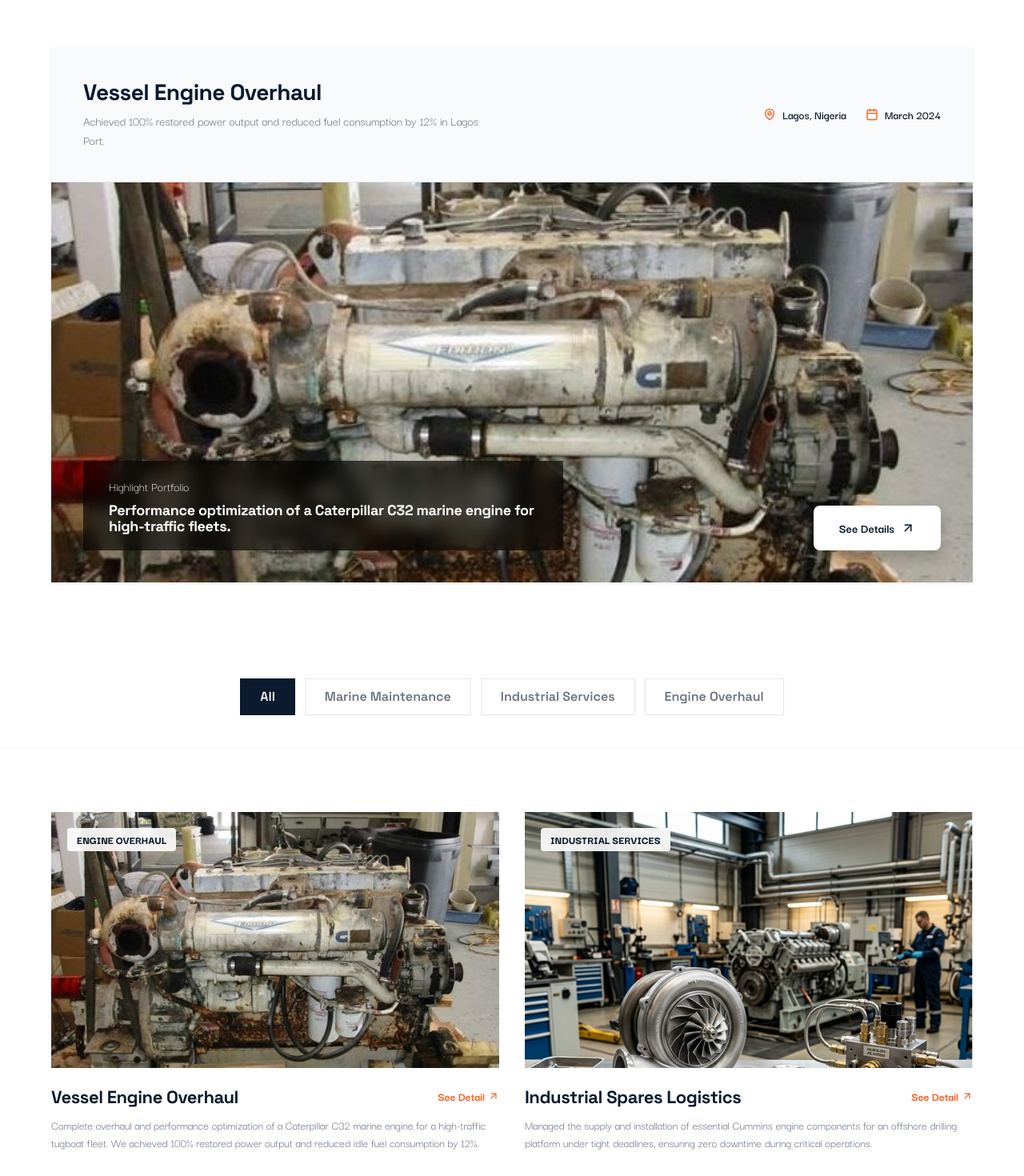
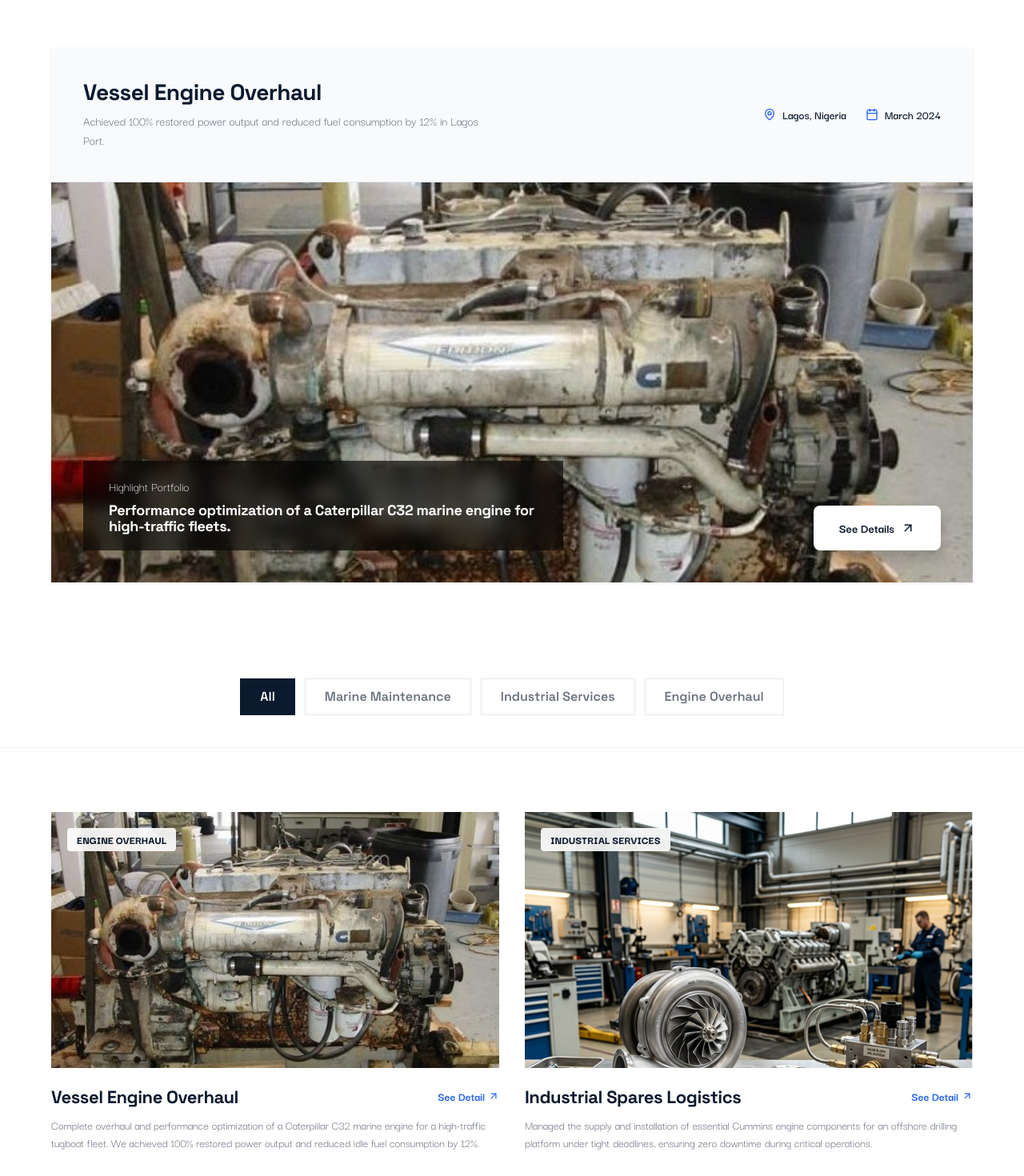
Before and after one commit to writeprovidence/STANCHTECH, a Next.js app: page /projects in a window 1280 px wide. Shown: the part 520-1990 px from the top of the page at 80% size. Built offline with nearby package versions, Linux system fonts and the light colour scheme; no server answers.

Commit message:
Change portfolio icons and see detail links to blue

```diff
--- a/src/app/projects/page.tsx
+++ b/src/app/projects/page.tsx
@@ -141,11 +141,11 @@
                 </div>
                 <div style={{ display: "flex", gap: "24px", justifyContent: "flex-end", flexWrap: "wrap" }}>
                    <div style={{ display: "flex", alignItems: "center", gap: 8 }}>
-                     <MapPin size={16} color="#fb5b17" />
+                     <MapPin size={16} color="#2563eb" />
                      <span style={{ fontSize: 15, fontWeight: 600 }}>Lagos, Nigeria</span>
                    </div>
                    <div style={{ display: "flex", alignItems: "center", gap: 8 }}>
-                     <Calendar size={16} color="#fb5b17" />
+                     <Calendar size={16} color="#2563eb" />
                      <span style={{ fontSize: 15, fontWeight: 600 }}>March 2024</span>
                    </div>
                 </div>
@@ -232,7 +232,7 @@
                   <div>
                     <div style={{ display: "flex", justifyContent: "space-between", alignItems: "flex-start", marginBottom: 12 }}>
                       <h3 style={{ fontSize: 22, fontWeight: 800, fontFamily: "var(--font-heading)" }}>{project.title}</h3>
-                      <Link href={`/projects/${project.id}`} style={{ color: "#fb5b17", display: "flex", alignItems: "center", gap: 4, fontSize: 15, fontWeight: 700, textDecoration: "none" }}>
+                      <Link href={`/projects/${project.id}`} style={{ color: "#2563eb", display: "flex", alignItems: "center", gap: 4, fontSize: 15, fontWeight: 700, textDecoration: "none" }}>
                          See Detail <ArrowUpRight size={14} />
                       </Link>
                     </div>
```
